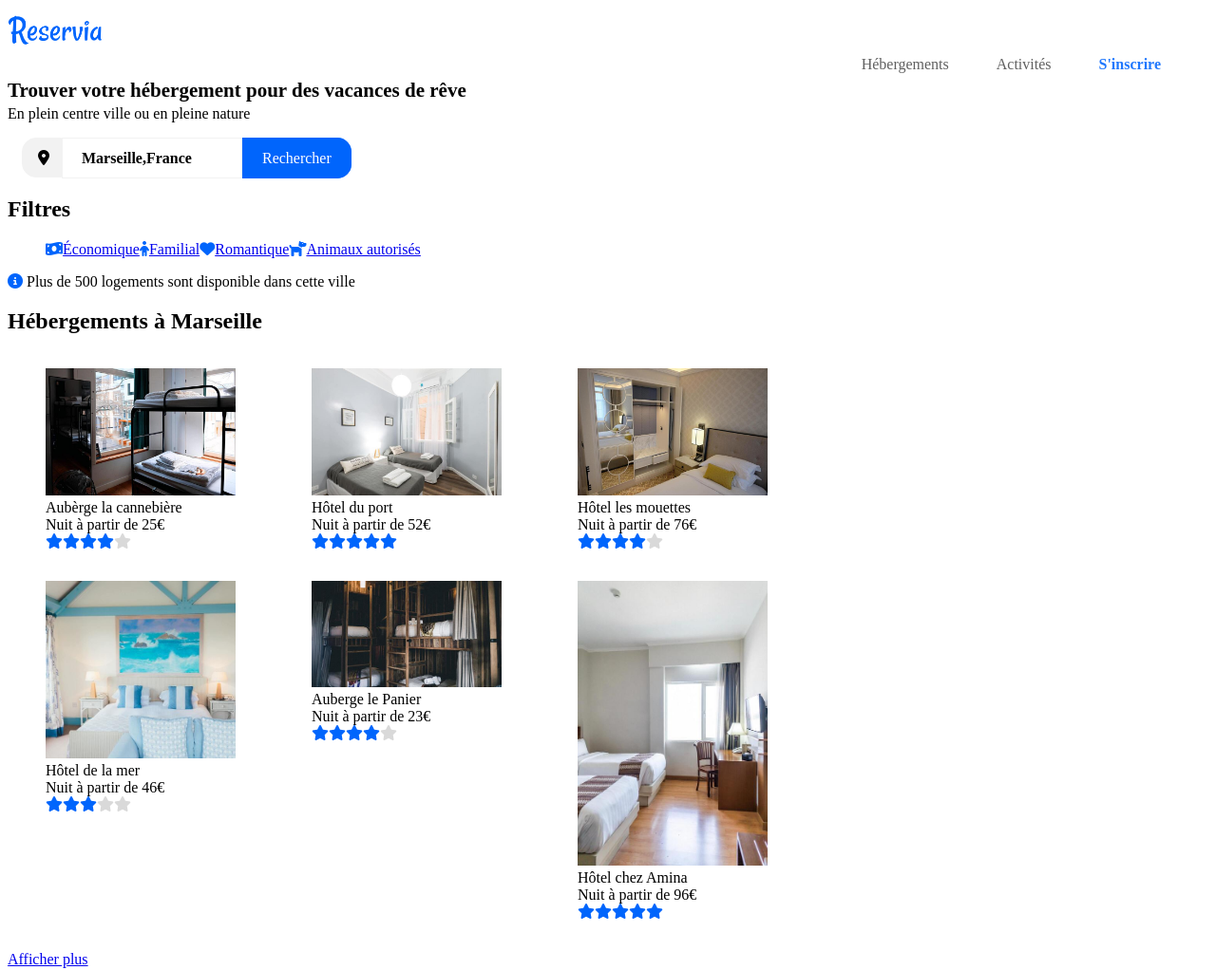
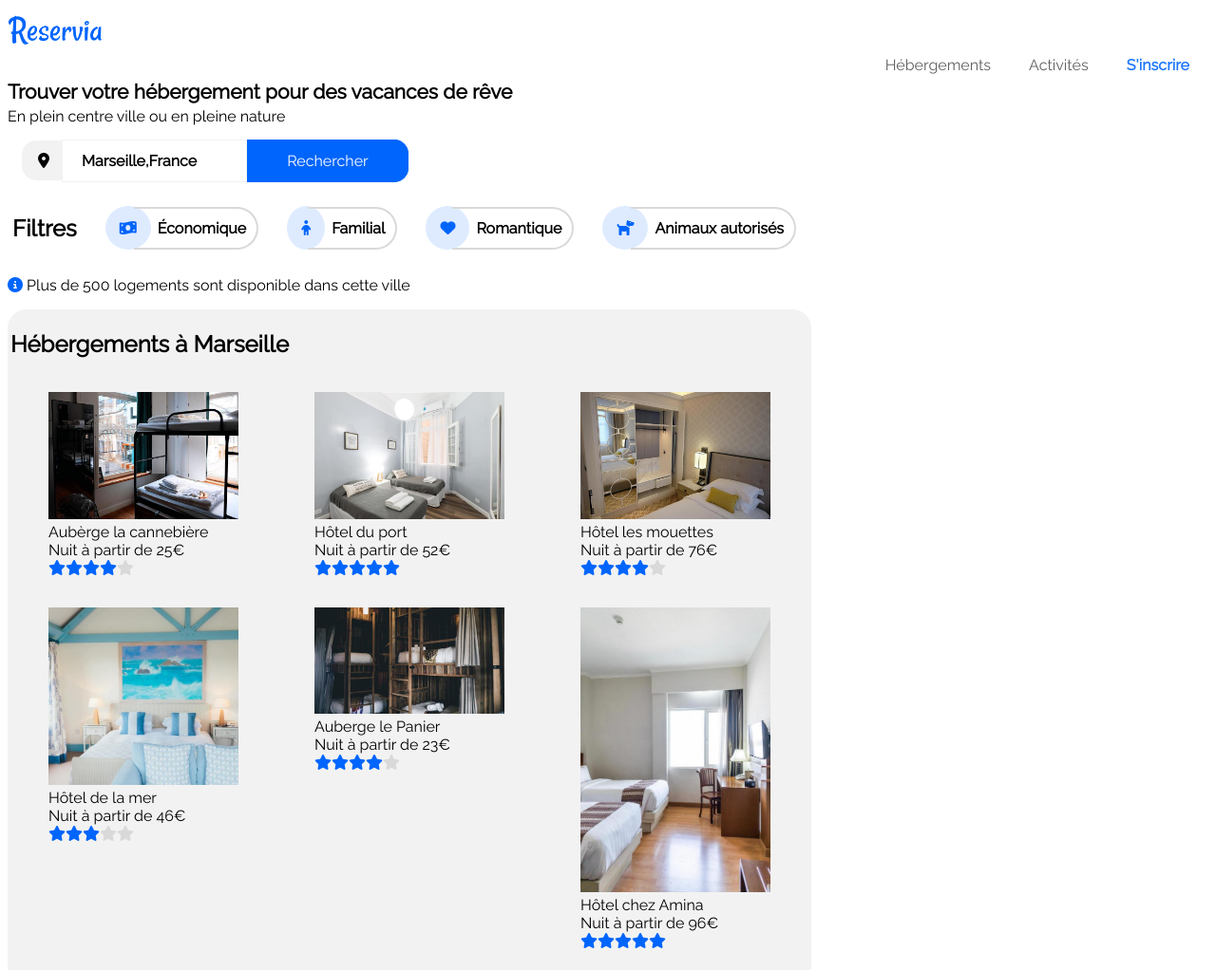
Before and after one commit to Leuach/AltunbasHalil_2_26-01-2021, a plain HTML site: page index.html in a window 1280 px wide. Shown: the top 1022 px of the page at 95% size. Drawn offline with Linux system fonts and the light colour scheme.

Commit message:
Fin de l'header

```diff
--- a/index.html
+++ b/index.html
@@ -5,6 +5,10 @@
     <title>Reservia</title>
     <link rel="stylesheet" href="style.css" />
     <script src="https://kit.fontawesome.com/ab7110caad.js" crossorigin="anonymous"></script>
+    <link rel="preconnect" href="https://fonts.gstatic.com">
+<link href="https://fonts.googleapis.com/css2?family=Raleway&display=swap" rel="stylesheet">
+
+
   </head>
 
   <body>
@@ -16,8 +20,8 @@
   <nav>
 
     <ul>
-      <li><a href="#" class="Nav" >Hébergements</a></li>
-      <li><a href="#" class="Nav" >Activités</a></li>
+      <li><a href="#HàM" class="Nav" >Hébergements</a></li>
+      <li><a href="#AC-M" class="Nav" >Activités</a></li>
       <li><a href="#" class="Nav" ><span class="S">S'inscrire</span></a></li>
     </ul>
   </nav>
@@ -28,19 +32,18 @@
   </p>
   <div class="Formu">
 
-    <p><i class="fas fa-map-marker-alt" id="Si"></i><span class="MF">Marseille,France</span><span id="Bouton_Rechercher">Rechercher</span></p>
+    <p><i class="fas fa-map-marker-alt" id="Si"></i><span class="MF">Marseille,France</span><a href="#" class="Bouton_Rechercher"><span class="Bouton_Rechercher">Rechercher</span></a></p>
   </div>
-  <p>
-    <h2>Filtres</h2>
-    <div id="Filtres">
-      <ul>
-       <li><i class="fas fa-money-bill-wave"></i><a href="#">Économique</a></li>
-       <li><i class="fas fa-child"></i><a href="#">Familial</a></li>
-       <li><i class="fas fa-heart"></i><a href="#">Romantique</a></li>
-       <li><i class="fas fa-dog"></i><a href="#">Animaux autorisés</a></li>
+
+      <ul class="ul_filtres">
+       <li><h2>Filtres</h2></li>
+       <li class="li_filtres"><i class="fas fa-money-bill-wave"></i><a href="#" class="Test">Économique</a></li>
+       <li class="li_filtres"><i class="fas fa-child"></i><a href="#" class="Test">Familial</a></li>
+       <li class="li_filtres"><i class="fas fa-heart"></i><a href="#" class="Test">Romantique</a></li>
+       <li class="li_filtres"><i class="fas fa-dog"></i><a href="#" class="Test">Animaux autorisés</a></li>
       </ul>
-    </div>
-  </p>
+
+
 
   <p>
       <i class="fas fa-info-circle"></i> Plus de 500 logements sont disponible dans cette ville
@@ -49,17 +52,18 @@
 
   <article>
 
-  <section id="Hébergements à Marseille">
-
-    <h2>Hébergements à Marseille</h2>
+  <section>
+  <div class="HM">
+    <h2 id="HàM">Hébergements à Marseille</h2>
   <div id="C1">
+    <div class="FIG1">
     <figure>
       <img src="images/hebergements/4_small/marcus-loke-WQJvWU_HZFo-unsplash.jpg" alt="Photo de chambre" width="200" />
       <figcaption>Aubèrge la cannebière <br>
                   Nuit à partir de 25€<br>
                   <i class="fas fa-star"></i><i class="fas fa-star"></i><i class="fas fa-star"></i><i class="fas fa-star"></i><i class="fas fa-star" id="Egris"></i></figcaption>
     </figure>
-
+    </div>
     <figure>
       <img src="images/hebergements/4_small/fred-kleber-gTbaxaVLvsg-unsplash.jpg" alt="Photo de chambre" width="200" />
       <figcaption>Hôtel du port <br>
@@ -97,15 +101,16 @@
     </figure>
      </div>
     <p>
-     <a href="#">Afficher plus</a>
+     <a href="#" class="Afficher">Afficher plus</a>
     </p>
 
-
+    </div>
 
 
   </section>
 
   <aside id="Les plus populaire">
+    <div class="LPP">
     <h2>Les plus populaire</h2>  <span><i class="fas fa-chart-line"></i></span>
 
     <div>
@@ -136,11 +141,11 @@
 
 
   </div>
-
+ </div>
   </aside>
 
-  <section id="ACM">
-    <h2>Activités à Marseille</h2>
+  <section>
+    <h2 id="AC-M">Activités à Marseille</h2>
 
     <figure>
       <img src="images/activites/4_small/reno-laithienne-QUgJhdY5Fyk-unsplash.jpg" alt="Photo du Vieux Port" width="300" />
@@ -176,7 +181,7 @@
 
   </article>
 
-  <footer>
+  <footer class="FOOT">
     <p class="Footer">
       <h3>A propos </h3> <br>
       Fonctionnement du site<br>
--- a/style.css
+++ b/style.css
@@ -1,3 +1,6 @@
+body {
+  font-family: "Raleway", sans-serif;
+}
 nav ul {
   display: flex;
   list-style-type: none;
@@ -39,15 +42,15 @@ footer {
 }
 
 .Nav {
-  margin-right: 50px;
   text-decoration: none;
   color: rgb(96, 96, 96);
+  padding: 50px 20px 0 20px;
+  transition: ease-in-out 0.3s;
 }
 
 .Nav:hover {
   color: rgb(32, 120, 253);
   border-top: 2px solid rgb(32, 120, 253);
-  padding: 50px;
 }
 
 .S {
@@ -65,7 +68,7 @@ footer {
   border-radius: 15px 0px 0px 15px;
 }
 
-#Bouton_Rechercher {
+.Bouton_Rechercher {
   color: white;
   border: solid 1px rgb(0, 101, 252);
   background-color: rgb(0, 101, 252);
@@ -73,6 +76,7 @@ footer {
   padding-right: 20px;
   border-radius: 0px 15px 15px 0px;
   padding-left: 20px;
+  text-decoration: none;
 }
 
 .MF {
@@ -83,6 +87,61 @@ footer {
   padding-left: 20px;
 }
 
-.Info {
+.HM {
+  border: solid rgb(242, 242, 242);
+  display: table;
+  border-radius: 20px;
+  background-color: rgb(242, 242, 242);
+}
+
+#HaM {
+  margin-left: 35px;
+  margin-bottom: -3px;
+}
+
+.Afficher {
+  text-decoration: none;
+  margin-left: 30px;
+  font-weight: bold;
   color: black;
 }
+
+.LPP {
+  border: solid rgb(242, 242, 242);
+  display: table;
+  border-radius: 20px;
+  background-color: rgb(242, 242, 242);
+}
+
+.FOOT {
+  border: solid rgb(242, 242, 242);
+  border-radius: 20px;
+  background-color: rgb(242, 242, 242);
+}
+.ul_filtres {
+  display: flex;
+  align-items: center;
+  list-style: none;
+  flex-wrap: wrap;
+  padding: 0 0 0 5px;
+}
+
+.Test {
+  margin-left: -18px;
+  border: solid 2px rgb(217, 217, 217);
+  padding: 11px;
+  border-left-style: none;
+  border-radius: 0 35px 35px 0;
+  padding-left: 25px;
+  text-decoration: none;
+  font-weight: bold;
+  color: black;
+}
+
+.li_filtres i {
+  border: solid 2px rgb(222, 235, 255);
+  background: rgb(222, 235, 255);
+  padding: 13px;
+  border-radius: 50%;
+  margin-left: 30px;
+}
```
